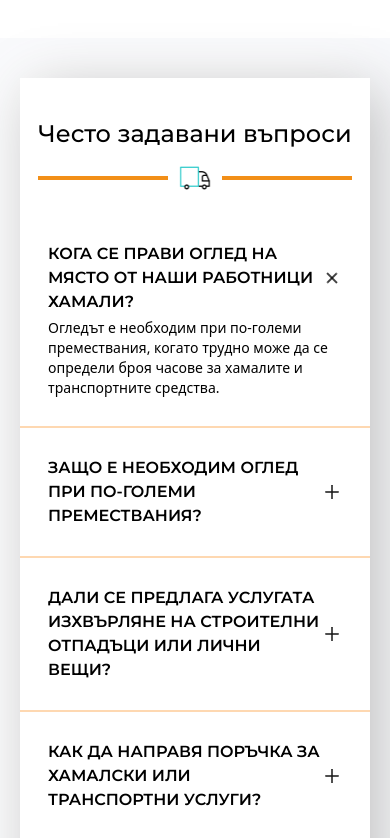
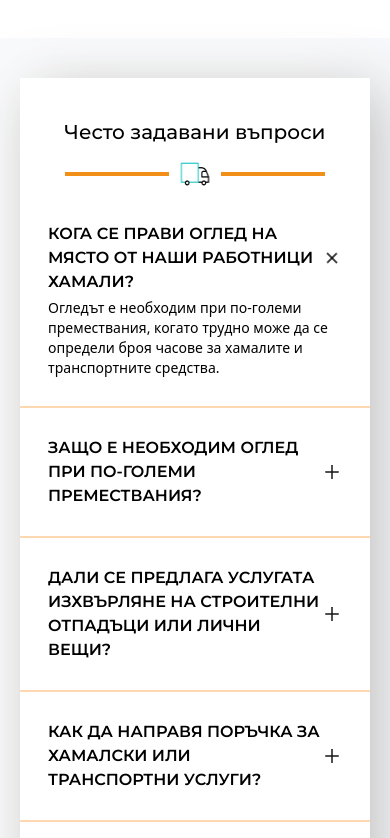
Before and after one commit to StroverIT/cargomove, a Next.js app: page / in a window 390 px wide. Shown: the part 3806-4644 px from the top of the page. Built offline with nearby package versions, Linux system fonts and the light colour scheme; a web font is replaced by a local one.

Commit message:
spacing and sizing

```diff
--- a/components/indexPage/FaQ.js
+++ b/components/indexPage/FaQ.js
@@ -10,14 +10,14 @@ export default function FaQ() {
     <AnimateSharedLayout>
       <motion.section
         layout
-        className="container relative z-10 max-md:py-10 md:p-20 mt-10 lg:mt-20 lg:rounded-2xl box"
+        className="container relative z-10 mt-10 max-md:py-10 md:p-20 lg:mt-20 lg:rounded-2xl box"
         id="faq"
       >
         <motion.div layout className="flex-center">
-          <Title title="Често задавани въпроси" size="text-2xl lg:text-5xl" />
+          <Title title="Често задавани въпроси" size="text-xl lg:text-5xl" />
         </motion.div>
 
-        <motion.section layout className="mt-4">
+        <motion.section layout className="md:mt-4">
           {questionData.map((question, index) => {
             return (
               <Question
```
